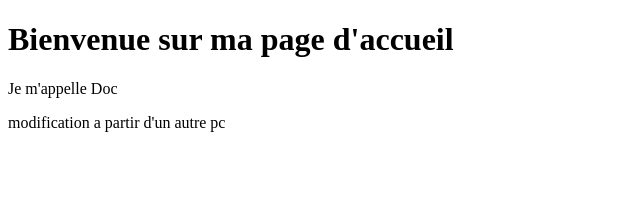
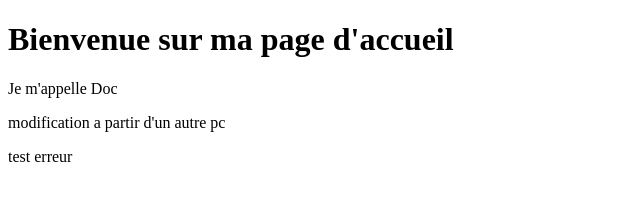
Before and after one commit to Doc-coD/testons, a plain HTML site: page index.html in a window 1280 px wide. Shown: the full height of the page, 0-640 px from the left. Drawn offline with Linux system fonts and the light colour scheme.

Commit message:
test erreur

```diff
--- a/index.html
+++ b/index.html
@@ -11,6 +11,6 @@
 
     <p>Je m'appelle Doc</p>
     <p>modification a partir d'un autre pc</p>
-
+    <p>test erreur</p>
 </body>
 </html>
```
